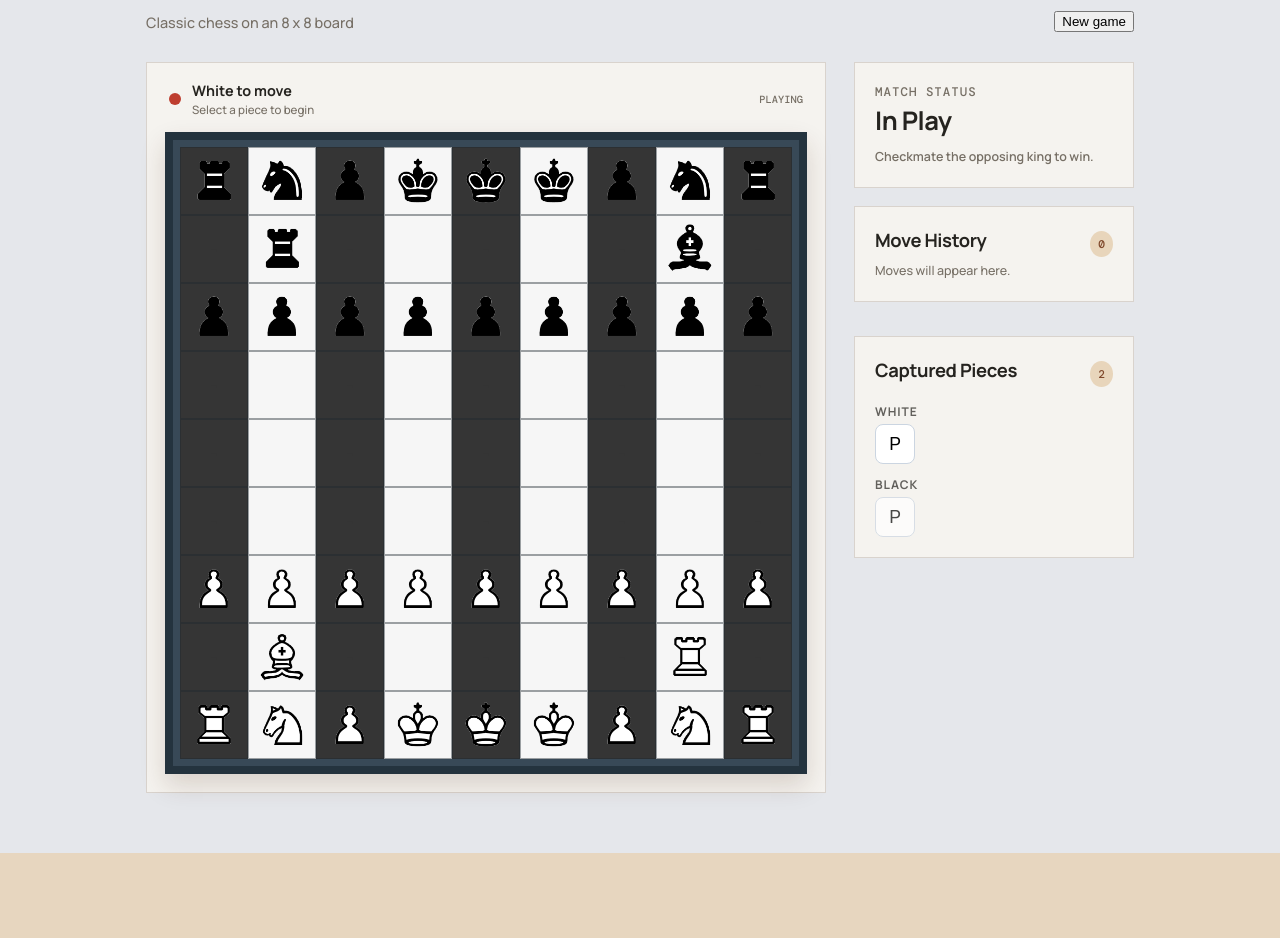
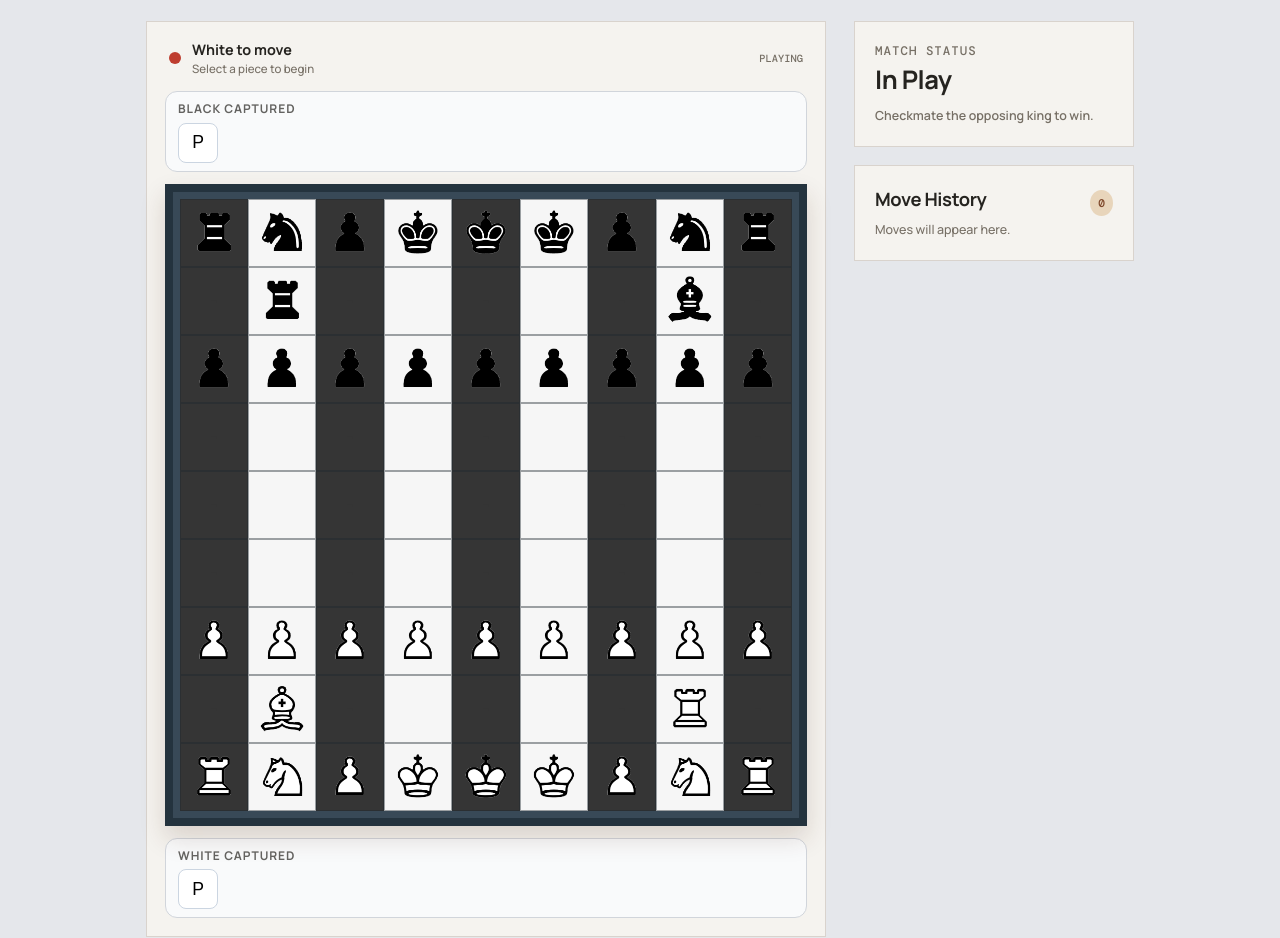
Before and after one commit to RisingSatalite/chess, a Next.js app: page /shogi in a window 1280 px wide. Shown: the part 136-1074 px from the top of the page. Before the commit the page ends 989 px from the top, so only its background shows below. Built offline with nearby package versions, Linux system fonts and the light colour scheme.

Commit message:
move captured pieces location

```diff
--- a/src/component/shogi.js
+++ b/src/component/shogi.js
@@ -682,9 +682,7 @@ export default function Chess() {
     <main className="xiangqi-shell chess-shell">
       <header className="game-header">
         <div>
-          <p className="eyebrow">Two-player board game</p>
-          <h1>Chess</h1>
-          <p className="subtitle">Classic chess on an 8 x 8 board</p>
+          <h1>Shogi</h1>
         </div>
         <button className="majorButton" onClick={resetGame} type="button">New game</button>
       </header>
@@ -698,6 +696,36 @@ export default function Chess() {
               <span className="feedback">{feedback}</span>
             </div>
             <span className={`status status-${gameStatus}`}>{gameStatus}</span>
+          </div>
+          <div style={{ display: 'flex', flexDirection: 'column', gap: '0.75rem' }}>
+            <div style={{ display: 'flex', flexWrap: 'wrap', gap: '0.35rem', minHeight: '3rem', alignItems: 'center', padding: '0.5rem 0.75rem', border: '1px solid #d1d5db', borderRadius: '0.75rem', background: '#f9fafb' }}>
+              <strong style={{ width: '100%', fontSize: '0.75rem', textTransform: 'uppercase', letterSpacing: '0.08em', opacity: 0.7 }}>Black captured</strong>
+              {capturedPieces.B.length === 0 ? (
+                <span style={{ opacity: 0.6 }}>None</span>
+              ) : (
+                capturedPieces.B.map((pieceCode, index) => (
+                  <button
+                    key={`B-${pieceCode}-${index}`}
+                    type="button"
+                    draggable={false}
+                    data-testid={`captured-piece-B-${pieceCode}`}
+                    onDragStart={(event) => handleCapturedDragStart(event, pieceCode)}
+                    onDragOver={(event) => event.preventDefault()}
+                    style={{
+                      minWidth: '2.5rem',
+                      minHeight: '2.5rem',
+                      borderRadius: '0.5rem',
+                      border: '1px solid #cbd5e1',
+                      background: '#fff',
+                      fontSize: '1.1rem',
+                      cursor: 'grab',
+                    }}
+                    aria-label={`Black captured ${pieceCode}`}
+                  >
+                    {pieceCode}
+                  </button>
+                ))
+              )}
             </div>
             <div className="board-frame chess-board-frame">
               <div className="board-grid chess-board-grid">
@@ -725,6 +753,37 @@ export default function Chess() {
                 ))}
               </div>
             </div>
+            <div style={{ display: 'flex', flexWrap: 'wrap', gap: '0.35rem', minHeight: '3rem', alignItems: 'center', padding: '0.5rem 0.75rem', border: '1px solid #d1d5db', borderRadius: '0.75rem', background: '#f9fafb' }}>
+              <strong style={{ width: '100%', fontSize: '0.75rem', textTransform: 'uppercase', letterSpacing: '0.08em', opacity: 0.7 }}>White captured</strong>
+              {capturedPieces.W.length === 0 ? (
+                <span style={{ opacity: 0.6 }}>None</span>
+              ) : (
+                capturedPieces.W.map((pieceCode, index) => (
+                  <button
+                    key={`W-${pieceCode}-${index}`}
+                    type="button"
+                    draggable={turn === 'W'}
+                    data-testid={`captured-piece-W-${pieceCode}`}
+                    onDragStart={(event) => handleCapturedDragStart(event, pieceCode)}
+                    onDragOver={(event) => event.preventDefault()}
+                    style={{
+                      minWidth: '2.5rem',
+                      minHeight: '2.5rem',
+                      borderRadius: '0.5rem',
+                      border: '1px solid #cbd5e1',
+                      background: '#fff',
+                      fontSize: '1.1rem',
+                      cursor: turn === 'W' ? 'grab' : 'not-allowed',
+                      opacity: turn === 'W' ? 1 : 0.7,
+                    }}
+                    aria-label={`White captured ${pieceCode}`}
+                  >
+                    {pieceCode}
+                  </button>
+                ))
+              )}
+            </div>
+          </div>
         </section>
 
         <aside className="game-sidebar">
@@ -750,45 +809,6 @@ export default function Chess() {
               </ol>
             )}
           </div>
-          <div className="history-panel" style={{ marginTop: '1rem' }}>
-            <div className="history-heading"><h2>Captured pieces</h2><span>{Object.values(capturedPieces).flat().length}</span></div>
-            <div style={{ display: 'flex', flexDirection: 'column', gap: '0.75rem', marginTop: '0.75rem' }}>
-              {(['W', 'B']).map((player) => (
-                <div key={player} style={{ display: 'flex', flexWrap: 'wrap', gap: '0.25rem', minWidth: '100%' }}>
-                  <strong style={{ width: '100%', fontSize: '0.75rem', textTransform: 'uppercase', letterSpacing: '0.08em', opacity: 0.7 }}>
-                    {player === 'W' ? 'White' : 'Black'}
-                  </strong>
-                  {capturedPieces[player].length === 0 ? (
-                    <span style={{ opacity: 0.6 }}>None</span>
-                  ) : (
-                    capturedPieces[player].map((pieceCode, index) => (
-                      <button
-                        key={`${player}-${pieceCode}-${index}`}
-                        type="button"
-                        draggable={player === turn}
-                        data-testid={`captured-piece-${player}-${pieceCode}`}
-                        onDragStart={(event) => handleCapturedDragStart(event, pieceCode)}
-                        onDragOver={(event) => event.preventDefault()}
-                        style={{
-                          minWidth: '2.5rem',
-                          minHeight: '2.5rem',
-                          borderRadius: '0.5rem',
-                          border: '1px solid #cbd5e1',
-                          background: '#fff',
-                          fontSize: '1.1rem',
-                          cursor: player === turn ? 'grab' : 'not-allowed',
-                          opacity: player === turn ? 1 : 0.7,
-                        }}
-                        aria-label={`${player === 'W' ? 'White' : 'Black'} captured ${pieceCode}`}
-                      >
-                        {pieceCode}
-                      </button>
-                    ))
-                  )}
-                </div>
-              ))}
-            </div>
-          </div>
         </aside>
       </div>
     </main>
```
Lines whose indentation alone changed are shown as unchanged.
